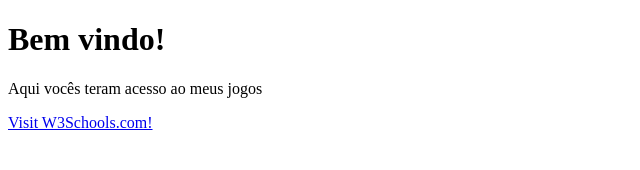
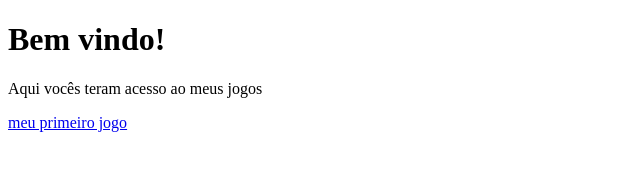
Before and after one commit to tiagomelo21/tiagomelo21.github.io, a plain HTML site: page index.html in a window 1280 px wide. Shown: the full height of the page, 0-640 px from the left. Drawn offline with Linux system fonts and the light colour scheme.

Commit message:
Update index.html

```diff
--- a/index.html
+++ b/index.html
@@ -7,7 +7,7 @@
 
 <h1>Bem vindo!</h1>
 <p>Aqui vocês teram acesso ao meus jogos</p>
-<a href="https://tiagomelo21.github.io/Ataque-Cordenado/">Visit W3Schools.com!</a>
+<a href=" https://tiagomelo21.github.io/Ataque-Cordenado/" >meu primeiro jogo</a>
 
 </body>
 </html>
```
